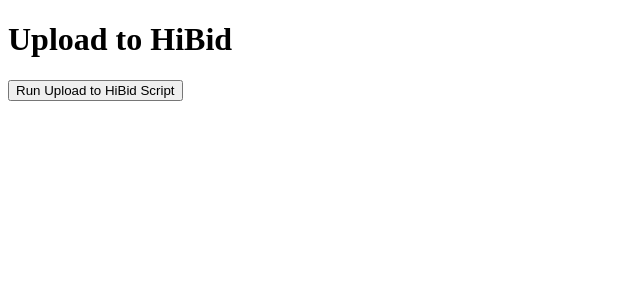
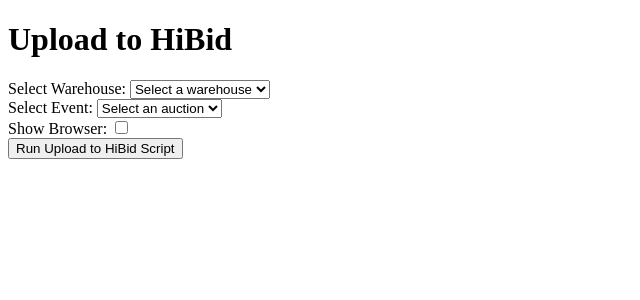
Before and after one commit to PapaMencina/auction-management-portfolio, a Django app: page /auction/upload-to-hibid/ in a window 1280 px wide. Shown: the top 300 px of the page, without its empty margins (0-640 px from the left). Run offline with Django 5.2, Linux system fonts and the light colour scheme; the visitor is signed in with stand-in values (Sample User, id 1).

Commit message:
Hibid HTML and Script Updates - !Not Functional!

```diff
--- a/auction/templates/auction/upload_to_hibid.html
+++ b/auction/templates/auction/upload_to_hibid.html
@@ -1,13 +1,88 @@
 <!DOCTYPE html>
-<html>
+<html lang="en">
 <head>
+    <meta charset="UTF-8">
+    <meta name="viewport" content="width=device-width, initial-scale=1.0">
     <title>Upload to HiBid</title>
+    <script>
+        // Parse the auctions JSON data passed from the view
+        const auctions = JSON.parse('{{ auctions|safe }}');
+
+        function updateAuctionDropdown() {
+            const warehouseSelect = document.getElementById('selected_warehouse');
+            const auctionSelect = document.getElementById('auction_id');
+            const selectedWarehouse = warehouseSelect.value;
+
+            // Clear existing options
+            auctionSelect.innerHTML = '<option value="">Select an auction</option>';
+
+            // Filter auctions for the selected warehouse
+            const filteredAuctions = auctions.filter(auction => auction.warehouse === selectedWarehouse);
+
+            // Add new options
+            filteredAuctions.forEach(auction => {
+                const option = document.createElement('option');
+                option.value = auction.id;
+                option.textContent = `${auction.title} (${auction.id})`;
+                auctionSelect.appendChild(option);
+            });
+        }
+
+        // Call updateAuctionDropdown when the page loads to set initial state
+        document.addEventListener('DOMContentLoaded', updateAuctionDropdown);
+
+        function uploadToHiBid(event) {
+            event.preventDefault();
+            const formData = new FormData(event.target);
+            const resultMessage = document.getElementById('result-message');
+
+            // Add the show_browser value to formData
+            const showBrowser = document.getElementById('show_browser').checked;
+            formData.append('show_browser', showBrowser ? '1' : '0');
+
+            fetch('{% url "auction:upload_to_hibid" %}', {
+                method: 'POST',
+                body: formData,
+                headers: {
+                    'X-CSRFToken': '{{ csrf_token }}'
+                }
+            })
+            .then(response => response.json())
+            .then(data => {
+                resultMessage.textContent = data.message;
+            })
+            .catch(error => {
+                resultMessage.textContent = 'An error occurred: ' + error;
+            });
+        }
+    </script>
 </head>
 <body>
     <h1>Upload to HiBid</h1>
-    <form method="post">
+    <form method="post" onsubmit="uploadToHiBid(event)">
         {% csrf_token %}
+        <div>
+            <label for="selected_warehouse">Select Warehouse:</label>
+            <select id="selected_warehouse" name="selected_warehouse" onchange="updateAuctionDropdown()">
+                <option value="">Select a warehouse</option>
+                {% for warehouse in warehouses %}
+                    <option value="{{ warehouse }}">{{ warehouse }}</option>
+                {% endfor %}
+            </select>
+        </div>
+        <div>
+            <label for="auction_id">Select Event:</label>
+            <select id="auction_id" name="auction_id" required>
+                <option value="">Select an auction</option>
+                <!-- Options will be populated dynamically by JavaScript -->
+            </select>
+        </div>
+        <div>
+            <label for="show_browser">Show Browser:</label>
+            <input type="checkbox" id="show_browser" name="show_browser" value="1">
+        </div>
         <button type="submit">Run Upload to HiBid Script</button>
     </form>
+    <div id="result-message"></div>
 </body>
 </html>
--- a/auction/urls.py
+++ b/auction/urls.py
@@ -12,4 +12,5 @@ urlpatterns = [
     path('format-auction/', views.auction_formatter_view, name='auction_formatter'),
     path('upload-to-hibid/', views.upload_to_hibid_view, name='upload_to_hibid'),
     path('download-csv/<str:auction_id>/', views.download_formatted_csv, name='download_formatted_csv'),
+    path('get-warehouse-events/', views.get_warehouse_events, name='get_warehouse_events'),
 ]
--- a/auction/views.py
+++ b/auction/views.py
@@ -9,6 +9,7 @@ import logging
 import threading
 import json
 import os
+from threading import Thread, Event
 from datetime import datetime
 from auction.utils import config_manager
 from auction.scripts.create_auction import create_auction_main
@@ -57,6 +58,13 @@ config_path = os.path.join(script_dir, 'utils', 'config.json')
 
 config_manager.load_config(config_path)
 warehouse_data = config_manager.config.get('warehouses', {})
+
+@login_required
+def get_warehouse_events(request):
+    warehouse = request.GET.get('warehouse')
+    all_events = get_auction_numbers(request)
+    filtered_events = [event for event in all_events if event['warehouse'] == warehouse]
+    return JsonResponse(filtered_events, safe=False)
 
 @login_required
 def select_warehouse(request):
@@ -271,17 +279,60 @@ def download_formatted_csv(request, auction_id):
 
 @login_required
 def upload_to_hibid_view(request):
+    warehouses = list(warehouse_data.keys())
+    auctions = get_auction_numbers(request)
+
     if request.method == 'POST':
         auction_id = request.POST.get('auction_id')
-        ending_date = request.POST.get('ending_date')
-        auction_title = request.POST.get('auction_title')
         show_browser = 'show_browser' in request.POST
         selected_warehouse = request.POST.get('selected_warehouse')
 
-        config_manager.set_active_warehouse(selected_warehouse)
-        upload_to_hibid_main(auction_id, ending_date, auction_title, print, lambda: False, lambda: print("Callback"), show_browser, selected_warehouse)
+        if not all([auction_id, selected_warehouse]):
+            return JsonResponse({'status': 'error', 'message': "Please select both a warehouse and an event."})
 
-        result = f"Auction {auction_id} uploaded to HiBid successfully."
-        return render(request, 'auction/result.html', {'result': result})
+        # Fetch the auction details based on the auction_id
+        selected_auction = next((a for a in auctions if a['id'] == auction_id), None)
 
-    return render(request, 'auction/upload_to_hibid.html')
+        if selected_auction:
+            ending_date = selected_auction['timestamp']  # Assuming 'timestamp' is the ending date
+            auction_title = selected_auction['title']
+
+            config_manager.set_active_warehouse(selected_warehouse)
+
+            # Retrieve HiBid credentials
+            username = config_manager.get_warehouse_var('hibid_user_name')
+            password = config_manager.get_warehouse_var('hibid_password')
+
+            if username is None or password is None:
+                return JsonResponse({'status': 'error', 'message': "HiBid credentials are not properly configured."})
+
+            # Create the should_stop Event
+            should_stop = threading.Event()
+
+            def gui_callback(message):
+                print(message)  # You can modify this to log or handle messages as needed
+
+            try:
+                upload_to_hibid_main(
+                    auction_id,
+                    ending_date,
+                    auction_title,
+                    gui_callback,
+                    should_stop,
+                    lambda: print("Upload completed"),
+                    show_browser,
+                    username,  # Make sure this is defined
+                    password,  # Make sure this is defined
+                    selected_warehouse
+                )
+                return JsonResponse({'status': 'success', 'message': f"Auction {auction_id} uploaded to HiBid successfully."})
+            except Exception as e:
+                return JsonResponse({'status': 'error', 'message': f"An error occurred: {str(e)}"})
+        else:
+            return JsonResponse({'status': 'error', 'message': "Invalid auction selected."})
+
+    context = {
+        'warehouses': warehouses,
+        'auctions': json.dumps(auctions, cls=DjangoJSONEncoder),
+    }
+    return render(request, 'auction/upload_to_hibid.html', context)
```
Also changed, not shown: auction/scripts/upload_to_hibid.py (+93 -84 lines).
